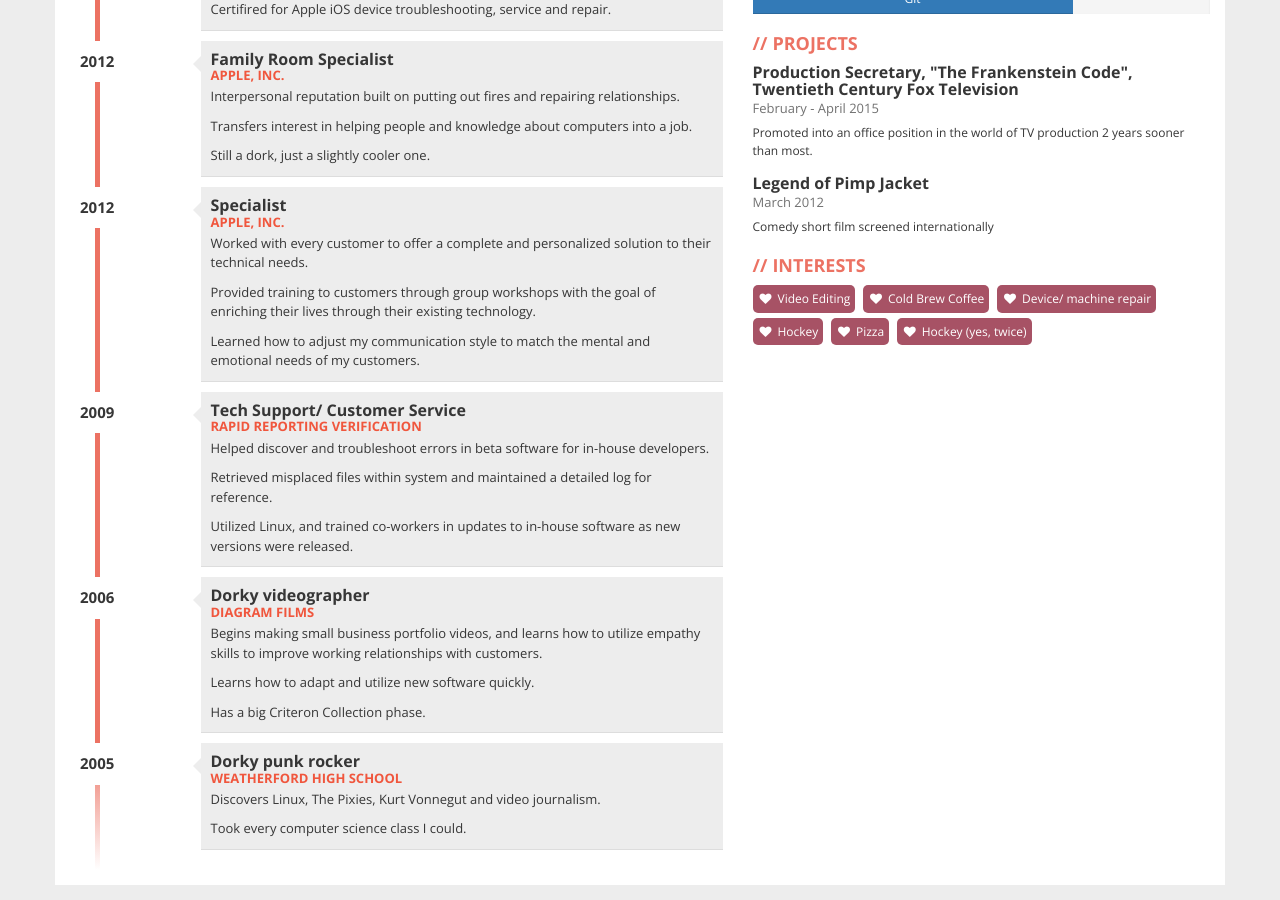
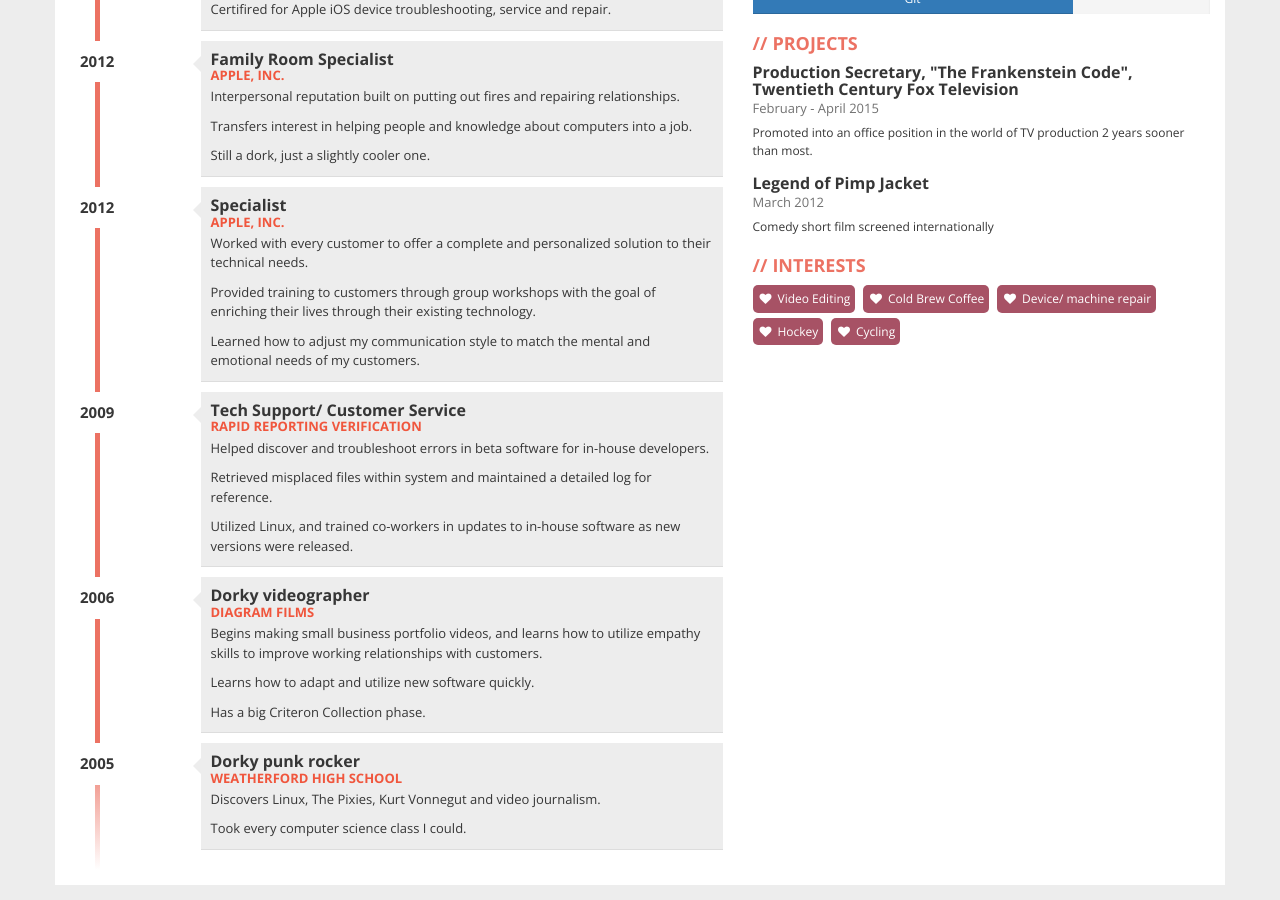
Before and after one commit to Bmbailey/Resume, a Jekyll site: the page built from index.html, in a window 1280 px wide and 900 px high, scrolled down 778 px. Built offline with Jekyll 4.4.1, drawn with Linux system fonts in a browser that asks for light colours; nearby versions of some CDN libraries.

Commit message:
Update to 'interests'

```diff
--- a/_data/interests.yml
+++ b/_data/interests.yml
@@ -2,5 +2,4 @@
 - Cold Brew Coffee
 - Device/ machine repair
 - Hockey
-- Pizza
-- Hockey (yes, twice)
+- Cycling
```
